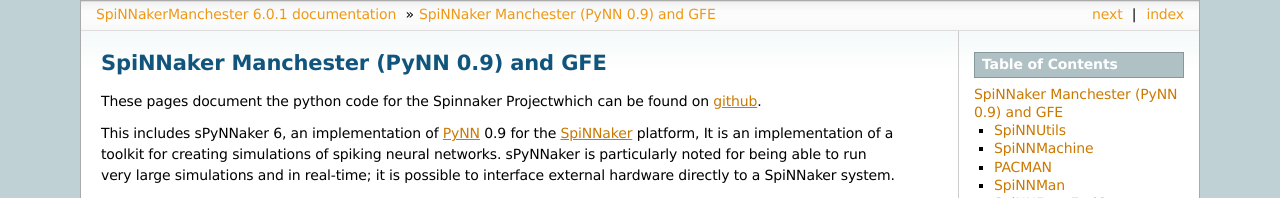
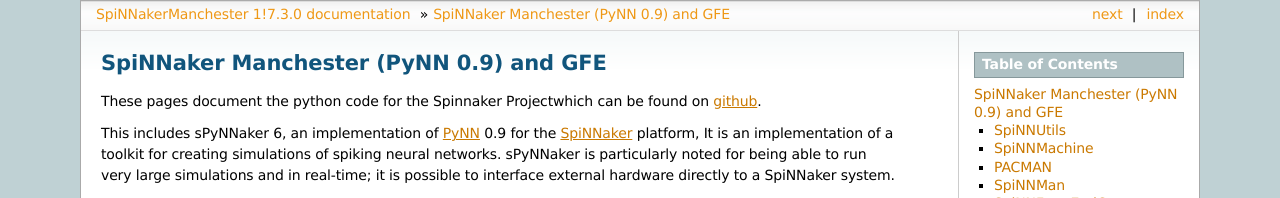
Before and after one commit to SpiNNakerManchester/sphinx8, a Sphinx documentation site: the page built from doc/source/index.rst, in a window 1280 px wide and 900 px high. Shown: the top 198 px of the window. Built offline with Sphinx 7.4.7, drawn with Linux system fonts in a browser that asks for light colours; pages that are not in the unit, such as notebooks, are missing from menus; some of the changed text lies outside the part shown.

Commit message:
info for release 7.3.0

```diff
--- a/doc/source/conf.py
+++ b/doc/source/conf.py
@@ -43,7 +43,7 @@
 ]
 
 _READTHEDOCS_PATTERN = 'https://{}.readthedocs.io/en/latest/'
-spinnaker_doc_version = "latest"
+spinnaker_doc_version = "7.3.0"
 
 intersphinx_mapping = {
     'python': ('https://docs.python.org/3.8', None),
@@ -96,9 +96,9 @@
 # built documents.
 #
 # The short X.Y version.
-version = '6.0'
+version = '1!7.3'
 # The full version, including alpha/beta/rc tags.
-release = '6.0.1'
+release = '1!7.3.0'
 
 # The language for content autogenerated by Sphinx. Refer to documentation
 # for a list of supported languages.
```
